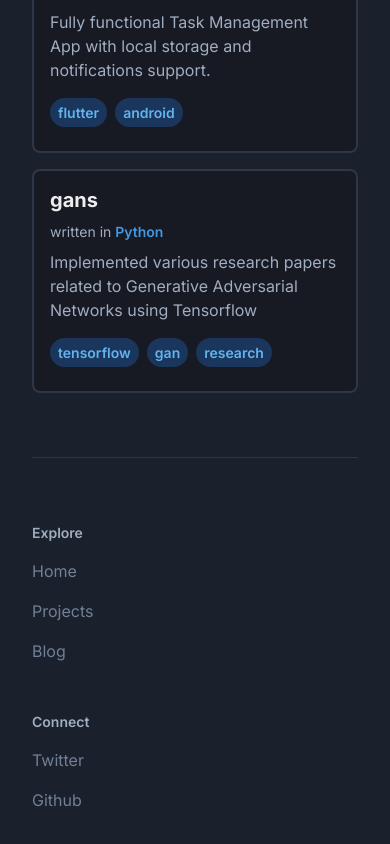
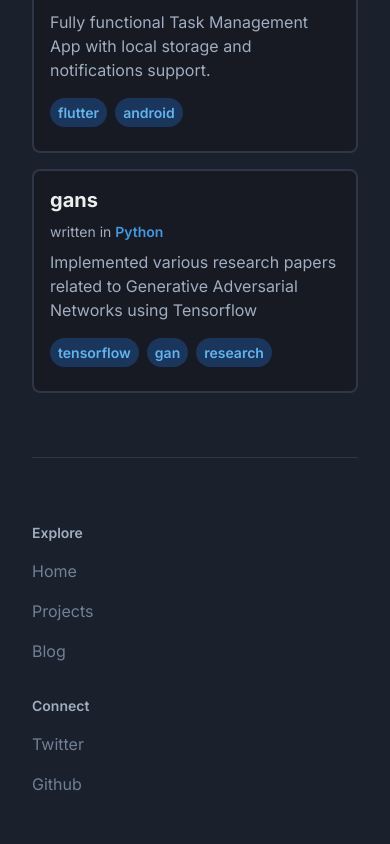
Before and after one commit to joshiprashanthd/personal_blog, a Next.js app: page /projects in a window 390 px wide. Shown: the part 1334-2178 px from the top of the page. Built offline with nearby package versions, Linux system fonts and the light colour scheme.

Commit message:
reduce row hap on mobile devices

```diff
--- a/components/Footer.jsx
+++ b/components/Footer.jsx
@@ -40,7 +40,12 @@ const Footer = () => {
 	const { data } = useQuery(query)
 
 	return (
-		<Flex paddingY={16} gap={12} flexDirection={['column', 'row']}>
+		<Flex
+			paddingY={16}
+			columnGap={12}
+			rowGap={8}
+			flexDirection={['column', 'row']}
+		>
 			<Flex flexDirection="column" gap={4}>
 				<Label fontSize="sm" fontWeight="semibold" color="gray.600">
 					Explore
```
